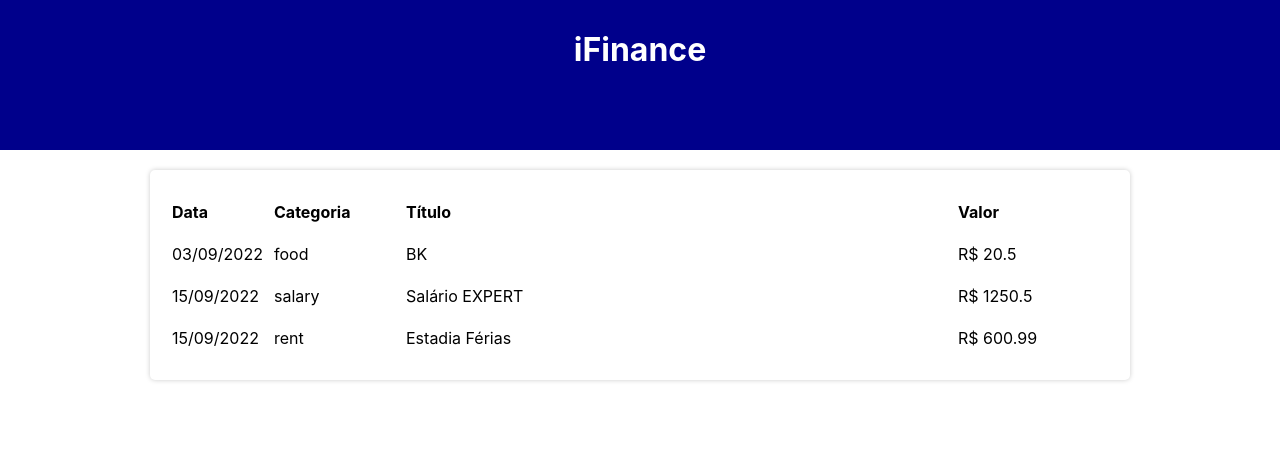
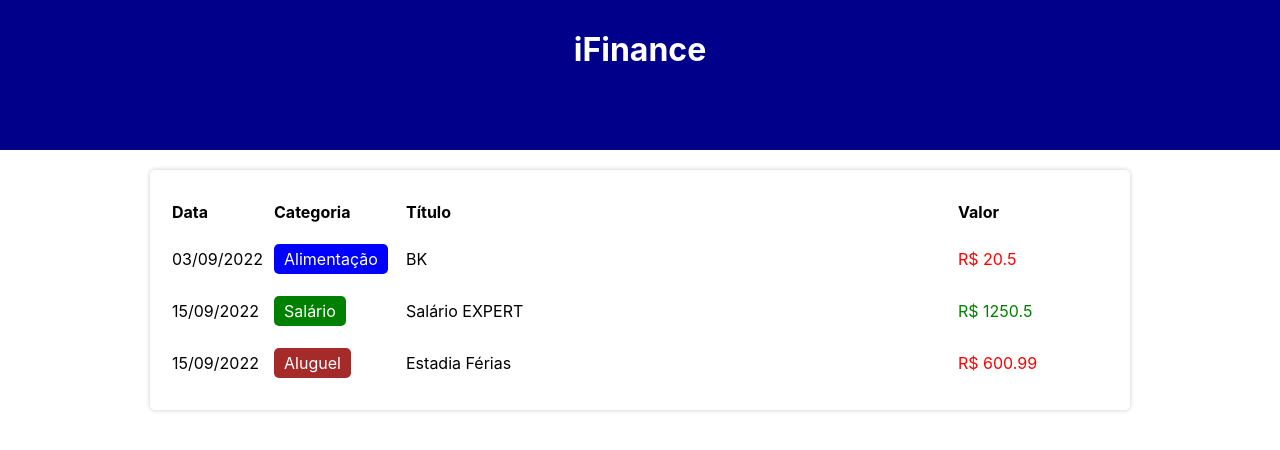
Before and after one commit to joaothedog/ifinance, a React (Create React App) app: page / in a window 1280 px wide. Shown: the top 450 px of the page. Built offline with nearby package versions, Linux system fonts and the light colour scheme.

Commit message:
Ajuste de tag categoria

```diff
--- a/src/components/TableItem/index.tsx
+++ b/src/components/TableItem/index.tsx
@@ -1,6 +1,7 @@
 import * as Component from './styles';
 import { Item } from '../../types/Item';
 import { formatDate } from '../../helpers/dateFilter';
+import { categories } from '../../data/categories';
 
 type Props = {
   item: Item;
@@ -10,9 +11,19 @@
   return (
     <Component.TableLine>
       <Component.TableColumnm>{formatDate(item.date)}</Component.TableColumnm>
-      <Component.TableColumnm>{item.category}</Component.TableColumnm>
+      <Component.TableColumnm>
+        <Component.Category color={categories[item.category].color}>
+          {categories[item.category].title}
+        </Component.Category>
+      </Component.TableColumnm>
       <Component.TableColumnm>{item.title}</Component.TableColumnm>
-      <Component.TableColumnm>R$ {item.value}</Component.TableColumnm>
+      <Component.TableColumnm>
+        <Component.Value
+          color={categories[item.category].expense ? 'red' : 'green'}
+        >
+          R$ {item.value}
+        </Component.Value>
+      </Component.TableColumnm>
     </Component.TableLine>
   );
 };
--- a/src/components/TableItem/styles.ts
+++ b/src/components/TableItem/styles.ts
@@ -5,3 +5,16 @@
 export const TableColumnm = styled.td`
   padding: 10px 0;
 `;
+
+export const Category = styled.div<{ color: string }>`
+  display: inline-block;
+  padding: 5px 10px;
+  border-radius: 5px;
+  color: #fff;
+  background-color: ${(props) => props.color};
+  text-align: center;
+`;
+
+export const Value = styled.div<{ color: string }>`
+  color: ${(props) => props.color};
+`;
--- a/src/data/categories.ts
+++ b/src/data/categories.ts
@@ -1,19 +1,19 @@
-import { Category } from "../types/Category";
+import { Category } from '../types/Category';
 
-export const categories = {
+export const categories: Category = {
   food: {
     title: 'Alimentação',
     color: 'blue',
-    expense: true
+    expense: true,
   },
   rent: {
     title: 'Aluguel',
     color: 'brown',
-    expense: true
+    expense: true,
   },
   salary: {
     title: 'Salário',
     color: 'green',
-    expense: true
-  }
-}
+    expense: false,
+  },
+};
```
Also changed, not shown: src/types/Category.ts (+5 -5 lines), src/components/InfoArea/index.tsx (added), src/components/InfoArea/styles.ts (added).
